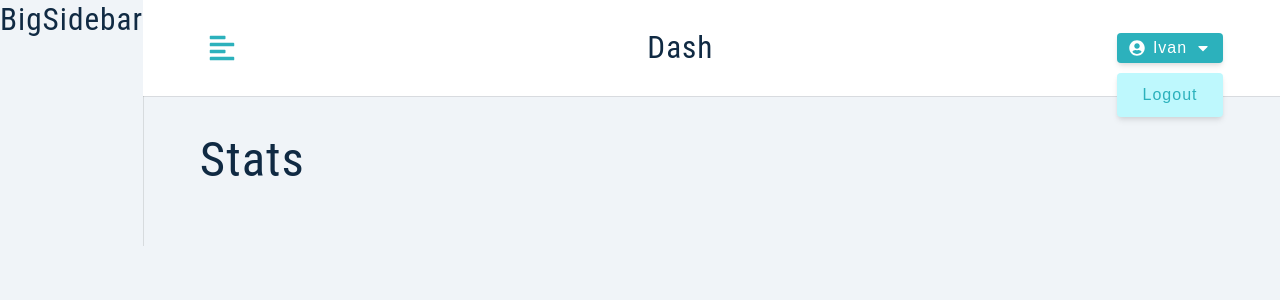
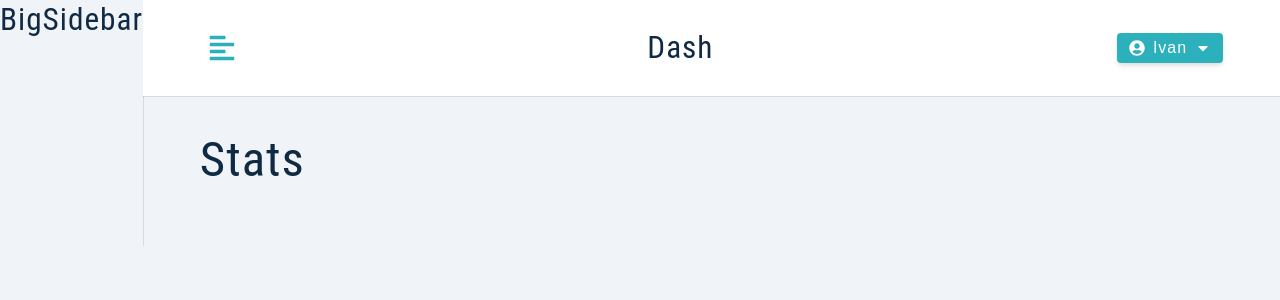
Before and after one commit to outstandingly64/vocation-village, a React (Create React App) app: page / in a window 1280 px wide. Shown: the top 300 px of the page. Built offline with nearby package versions, Linux system fonts and the light colour scheme; sample sign-in values are in the browser's storage.

Commit message:
toggling logout dropdown css

```diff
--- a/src/components/NavBar.js
+++ b/src/components/NavBar.js
@@ -2,17 +2,15 @@
 import { FaAlignLeft, FaCaretDown, FaUserCircle } from "react-icons/fa";
 import Logo from "./Logo";
 import { useAppContext } from "../context/appContext";
+import { useState } from "react";
 
 const NavBar = () => {
-    const {toggleSidebar} = useAppContext();
+  const [showLogout, setShowLogout] = useState(false);
+  const { toggleSidebar } = useAppContext();
   return (
     <Wrapper>
       <div className="nav-center">
-        <button
-          type="button"
-          className="toggle-btn"
-          onClick={toggleSidebar}
-        >
+        <button type="button" className="toggle-btn" onClick={toggleSidebar}>
           <FaAlignLeft />
         </button>
         <div>
@@ -23,13 +21,13 @@
           <button
             type="button"
             className="btn"
-            onClick={() => console.log("dropdown toggle")}
+            onClick={()=>setShowLogout(!showLogout)}
           >
             <FaUserCircle />
             Ivan
             <FaCaretDown />
           </button>
-          <div className="dropdown show-dropdown">
+          <div className={showLogout ? "dropdown show-dropdown" : "dropdown"}>
             <button
               type="button"
               className="dropdown-btn"
```
